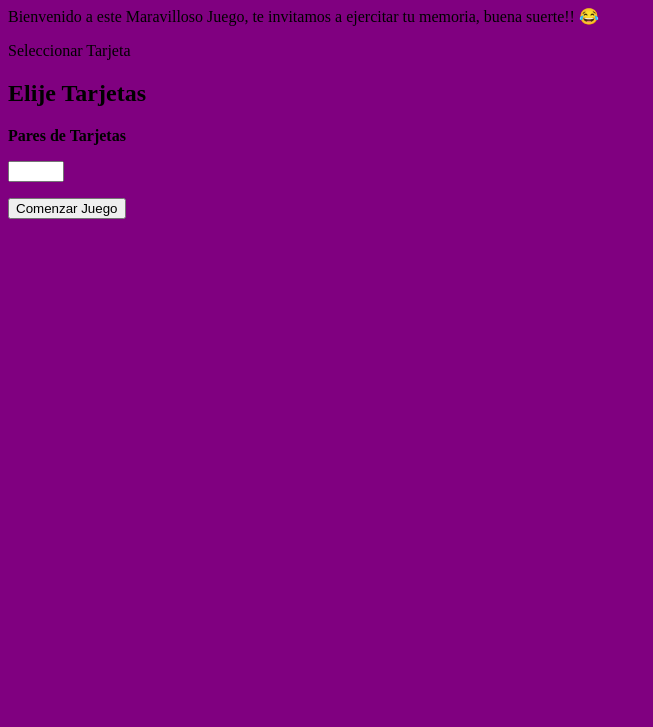
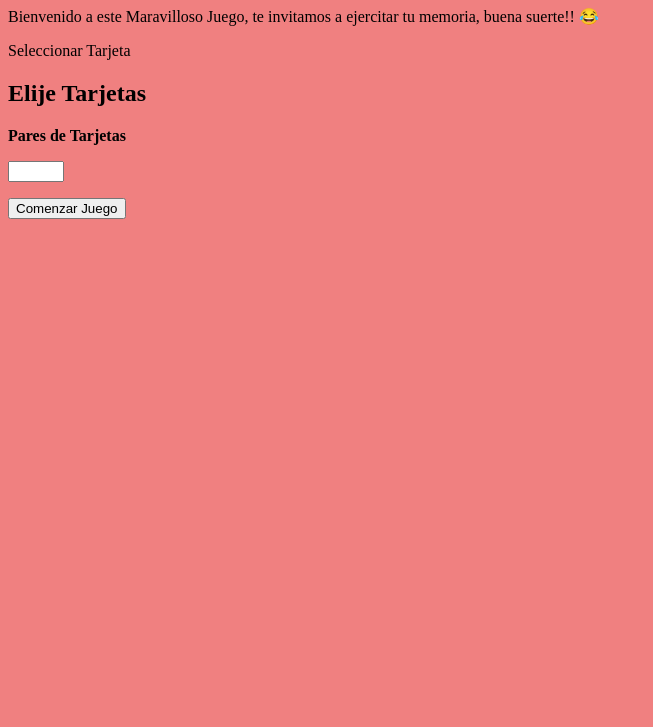
Before and after one commit to NaturalPowerGames/memory-game, a plain HTML site: page Proyect Game/index.html in a window 1280 px wide. Shown: the part 73-800 px from the top of the page, without its empty margins (0-653 px from the left). Drawn offline with Linux system fonts and the light colour scheme.

Commit message:
pagina 1 CSS/HTML
cambie de color a light coral

```diff
--- a/Proyect Game/css/style.css
+++ b/Proyect Game/css/style.css
@@ -1,4 +1,5 @@
 body{
-    background-color:purple
-     ;
+ background-color: lightcoral
+ ;
+
 }
```
